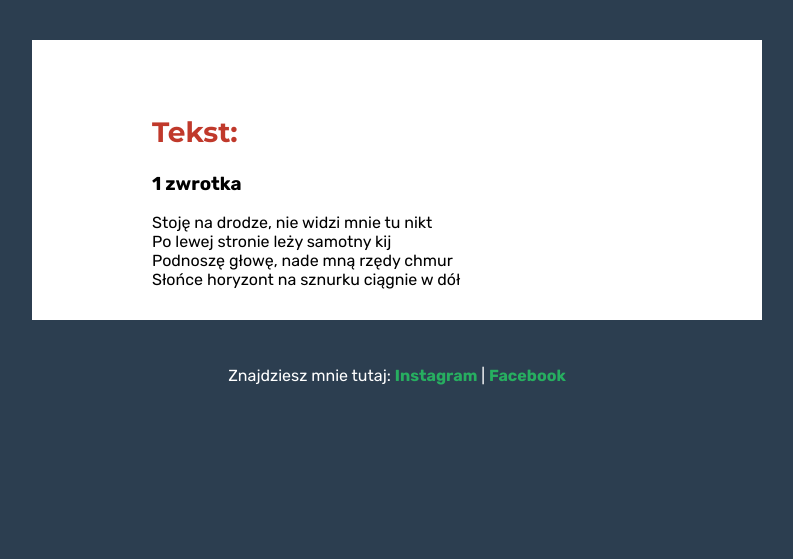
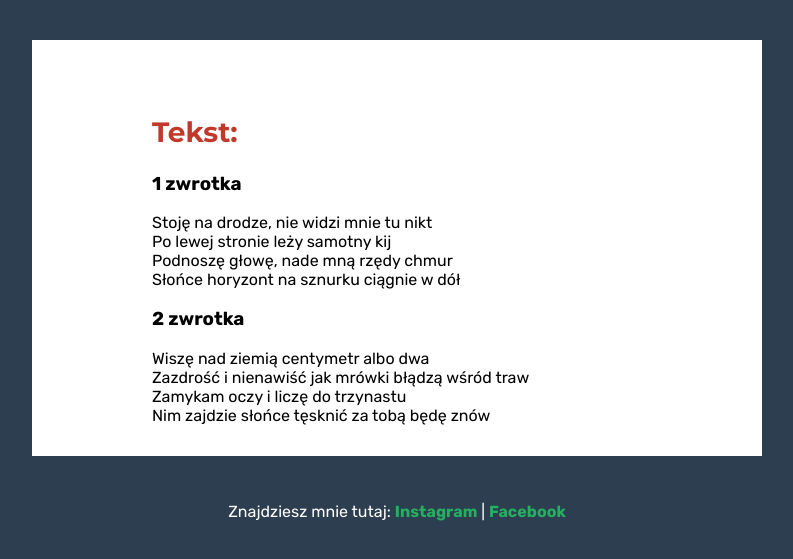
Before and after one commit to smoko1/learning-git-2, a plain HTML site: page index.html in a window 1280 px wide. Shown: the part 177-736 px from the top of the page, without its empty margins (243-1036 px from the left). Drawn offline with Linux system fonts and the light colour scheme.

Commit message:
Update index.html

```diff
--- a/index.html
+++ b/index.html
@@ -18,7 +18,12 @@
             <p>Stoję na drodze, nie widzi mnie tu nikt<br>
                 Po lewej stronie leży samotny kij<br>
                 Podnoszę głowę, nade mną rzędy chmur<br>
-                Słońce horyzont na sznurku ciągnie w dół</p>
+                Słońce horyzont na sznurku ciągnie w dół<br></p>
+            <h3>2 zwrotka</h3>
+            <p>Wiszę nad ziemią centymetr albo dwa<br>
+                Zazdrość i nienawiść jak mrówki błądzą wśród traw<br>
+                Zamykam oczy i liczę do trzynastu<br>
+                Nim zajdzie słońce tęsknić za tobą będę znów<br></p>
         </section>
     </main>
 <footer>
```
